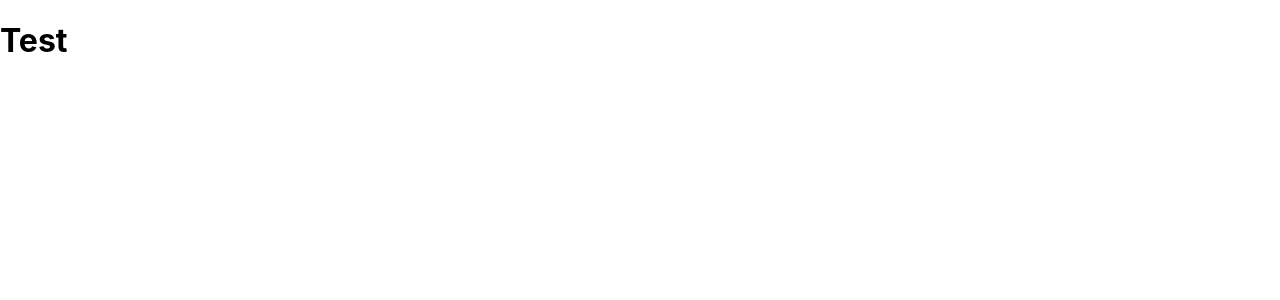
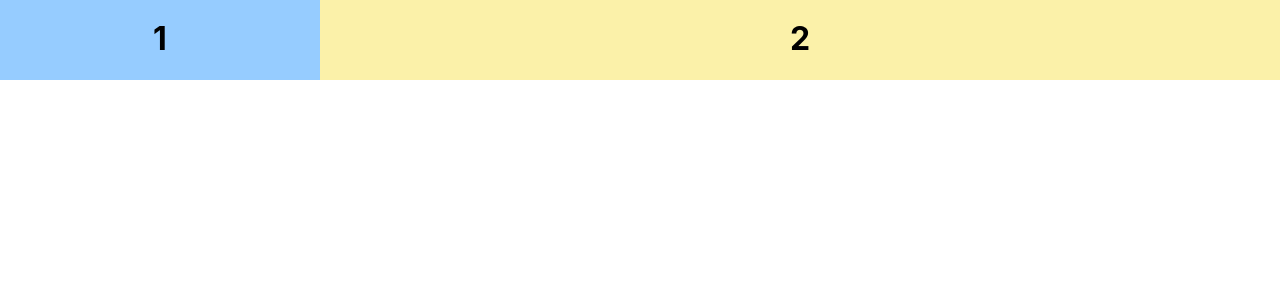
Before and after one commit to Said0sman/Git-Project, a React (Create React App) app: page / in a window 1280 px wide. Shown: the top 300 px of the page. Built offline with nearby package versions, Linux system fonts and the light colour scheme.

Commit message:
Import tachyons

```diff
--- a/package.json
+++ b/package.json
@@ -9,6 +9,7 @@
     "react": "^17.0.2",
     "react-dom": "^17.0.2",
     "react-scripts": "4.0.3",
+    "tachyons": "^4.12.0",
     "web-vitals": "^1.1.1"
   },
   "scripts": {
--- a/src/App.js
+++ b/src/App.js
@@ -1,10 +1,14 @@
-import './App.css';
+import "./App.css";
 
 function App() {
   return (
     <>
-    <h1>Test</h1>
-
+      <div className="fl w-25 bg-light-blue tc">
+        <h1>1</h1>
+      </div>
+      <div className="fl w-75 bg-light-yellow tc">
+        <h1>2</h1>
+      </div>
     </>
   );
 }
--- a/src/index.js
+++ b/src/index.js
@@ -2,6 +2,7 @@
 import ReactDOM from 'react-dom';
 import './index.css';
 import App from './App';
+import 'tachyons'
 
 
 ReactDOM.render(
```
Also changed, not shown: 2 other files (tests, documents, lock files or other folders).
